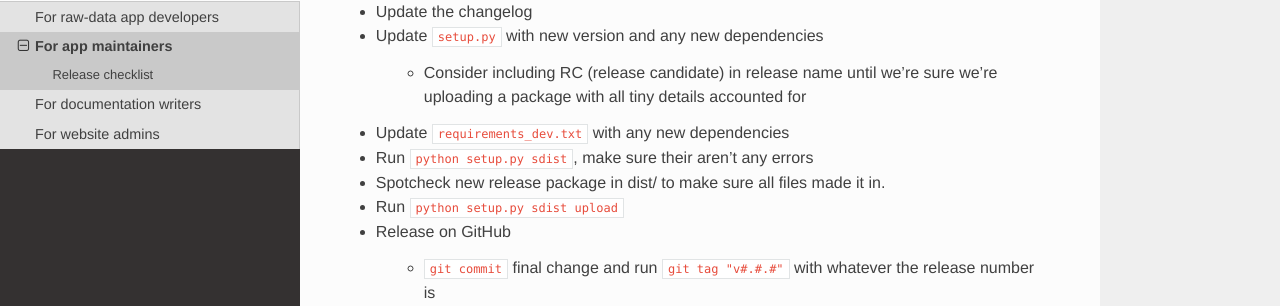
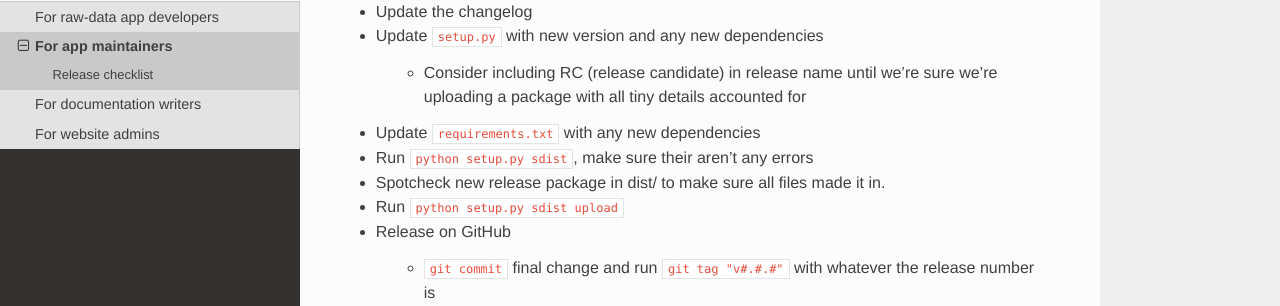
Before and after one commit to palewire/django-calaccess-technical-documentation, a Sphinx documentation site: the page built from docs/contribute/maintainers.rst, in a window 1280 px wide. Shown: the part 254-560 px from the top of the page. Built offline with Sphinx 7.4.7 and the Read the Docs theme 2.0.0, drawn with Linux system fonts in a browser that asks for light colours.

Commit message:
Update maintainers.rst

```diff
--- a/docs/contribute/maintainers.rst
+++ b/docs/contribute/maintainers.rst
@@ -11,7 +11,7 @@ The steps to follow each time release a new version of a Django package.
 
     * Consider including RC (release candidate) in release name until we're sure we're uploading a package with all tiny details accounted for
 
-* Update ``requirements_dev.txt`` with any new dependencies
+* Update ``requirements.txt`` with any new dependencies
 * Run ``python setup.py sdist``, make sure their aren't any errors
 * Spotcheck new release package in dist/ to make sure all files made it in.
 * Run ``python setup.py sdist upload``
```
